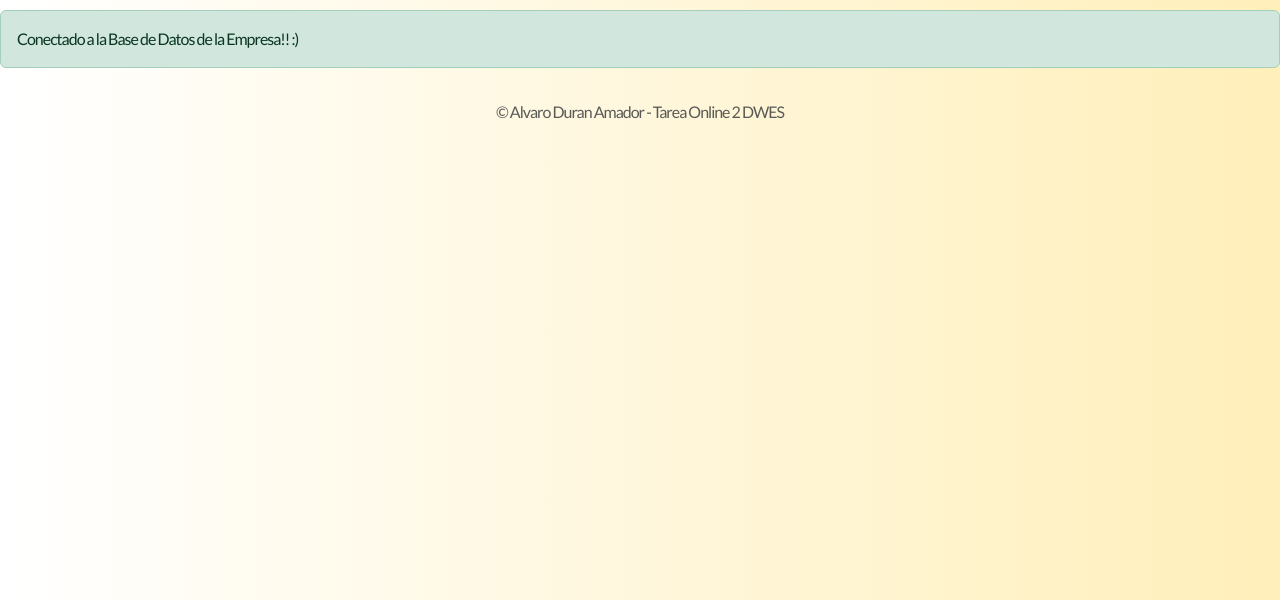
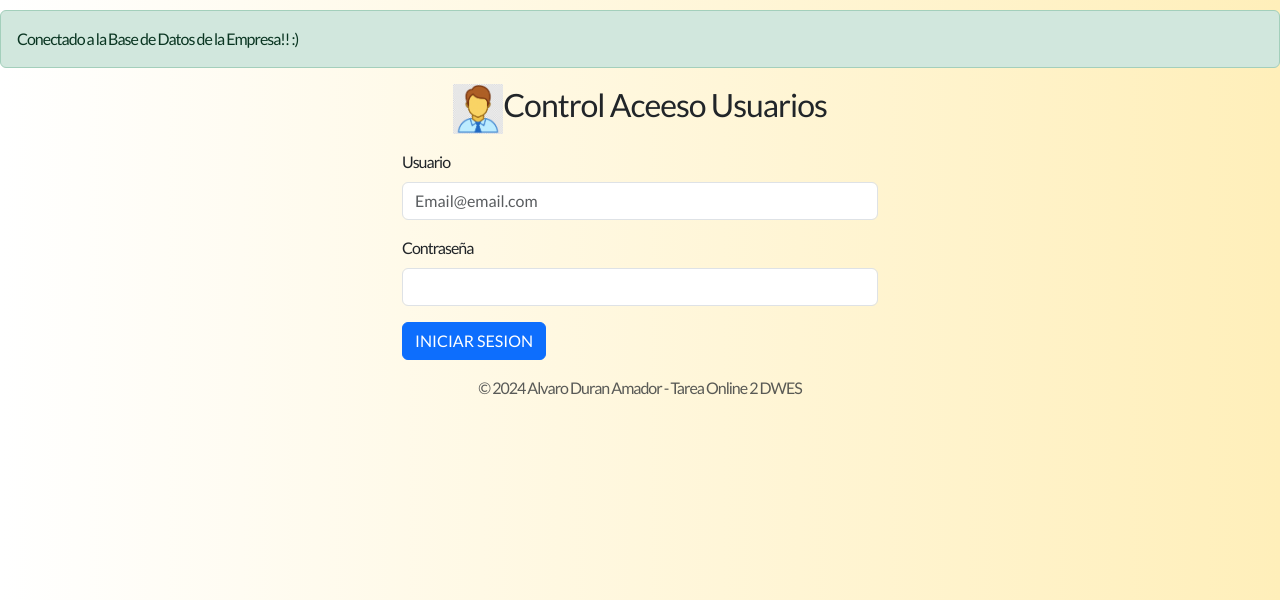
Before and after one commit to alvaroduro/Duran_Amador_Alvaro_DWES_T2_GIT, a PHP site: page / in a window 1280 px wide. Shown: the top 600 px of the page. Run offline with PHP 8.4, Linux system fonts and the light colour scheme.

Commit message:
ejercicio 2.2
Creación de sistema control admin y user.
- archivo admin.php
- archivo usuario.php
- identificación por rol (admin, user)

```diff
--- /dev/null
+++ b/admin.php
@@ -0,0 +1,3 @@
+<?php
+echo "Admin";
+?>
--- a/includes/footer.php
+++ b/includes/footer.php
@@ -1,4 +1,8 @@
 <!--Footer-->
+<!--Bootstrap para JS-->
+<script src="https://cdn.jsdelivr.net/npm/bootstrap@5.3.2/dist/js/bootstrap.bundle.min.js" integrity="sha384-C6RzsynM9kWDrMNeT87bh95OGNyZPhcTNXj1NW7RuBCsyN/o0jlpcV8Qyq46cDfL" crossorigin="anonymous"></script>
+<script src="https://cdn.jsdelivr.net/npm/@popperjs/core@2.11.8/dist/umd/popper.min.js" integrity="sha384-I7E8VVD/ismYTF4hNIPjVp/Zjvgyol6VFvRkX/vR+Vc4jQkC+hVqc2pM8ODewa9r" crossorigin="anonymous"></script>
+<script src="https://cdn.jsdelivr.net/npm/bootstrap@5.3.2/dist/js/bootstrap.min.js" integrity="sha384-BBtl+eGJRgqQAUMxJ7pMwbEyER4l1g+O15P+16Ep7Q9Q+zqX6gSbd85u4mG4QzX+" crossorigin="anonymous"></script>
 <div class="row">
       <footer class="my-3"> <!--Padding vertical arriba y abajo-->
         <p class="text-center text-muted">© <span id="currentYear"></span> Alvaro Duran Amador - Tarea Online 2 DWES</p>
--- a/includes/header.php
+++ b/includes/header.php
@@ -5,8 +5,6 @@
     <meta name="viewport" content="width=device-width, initial-scale=1.0">
     <!--BOOTSTRAP-->
     <link href="https://cdn.jsdelivr.net/npm/bootstrap@5.3.2/dist/css/bootstrap.min.css" rel="stylesheet" integrity="sha384-T3c6CoIi6uLrA9TneNEoa7RxnatzjcDSCmG1MXxSR1GAsXEV/Dwwykc2MPK8M2HN" crossorigin="anonymous">
-    <!--Bootstrap para JS-->
-    <script src="https://cdn.jsdelivr.net/npm/bootstrap@5.3.2/dist/js/bootstrap.bundle.min.js" integrity="sha384-C6RzsynM9kWDrMNeT87bh95OGNyZPhcTNXj1NW7RuBCsyN/o0jlpcV8Qyq46cDfL" crossorigin="anonymous"></script>
     <!--CSS Personalizado-->
     <link rel="stylesheet" href="css/misestilos.css" />
     <!-- Google Fonts -->
--- a/index.php
+++ b/index.php
@@ -3,7 +3,95 @@
 </head>
 <?php include 'config.php' ?>
 <body>
+<!--Comprobamos los datos-->
+<?php
+$msgresultado = ""; //Mensaje para el usuario
 
+//Utilizamos sesiones
+session_start();
+
+//Si se pulsa el boton INICIAR SESION
+if (isset($_POST['btningresar'])) {
+
+    //Comprobamos que no están vacías
+    if (isset($_POST['email']) && isset($_POST['password'])) {
+        //Almacenamos variables
+        $email = $_POST['email'];
+        $password = sha1($_POST['password']);
+
+        //Definimos la consulta
+        try {
+            $consulta = "SELECT * FROM usuarios WHERE email = :email AND password = :password ";
+
+            //Preparamos y Ejecutamos la consulta
+            $resultado = $conexion->prepare($consulta);
+            $resultado->execute(['email' => $email, 'password' => $password]);
+
+            //Guardamos el resultado
+            $fila = $resultado->fetch(PDO::FETCH_ASSOC);
+
+            //Vemos si la consulta se realizó correctamente y existe contenido en el array
+            if ($fila) {
+                $msgresultado = '<div class="alert alert-success">'."La consulta se realizó correctamente".'</div>';
+                //Validamos rol
+                $rol = $fila['idRol'];
+                $nick = $fila['nick'];
+                $_SESSION['rol'] = $rol; //Almacenamos el rol en una sesión
+
+                //Almacenamos nick usuario
+                $_SESSION['nick'] = $nick;
+                echo $_SESSION['nick']; //Mostramos el nick
+
+                //Comprobamos el rol
+                if (isset($_SESSION['rol'])) {
+
+                    switch ($_SESSION['rol']) {
+                        case 1:
+                            header('location: user.php'); //User
+                            break;
+                        case 2:
+                            header('location: admin.php'); //Admin
+                            break;
+                        default:}
+                }
+            } else {
+                //No existe el usuario
+                $msgresultado = '<div class="alert alert-danger">'."El usuario no se encuentra en la Base de Datos!!(".'</div>';
+                }
+
+        } catch (PDOException $ex) {
+            $msgresultado = '<div class="alert alert-danger">'."La consulta no pudo realizarse correctamente!!(".'</div>';
+            die();}
+    } //Fin comprobación usuario y password
+} //Fin botón ingresar
+
+?>
+
+    <!--Título-->
+    <div class="container centrar">
+        <div class="container text-center">
+            <p>
+            <h2><img class="alineadoTextoImagen" src="imagenes/iconoLogin.png" width="50px" />Control Aceeso Usuarios</h2>
+            </p>
+            <?php echo $msgresultado; ?>
+        </div>
+    </div>
+
+    <!--Formulario login de Bootstrap-->
+    <div class="container centrar">
+        <form action="" method="POST"><!--Enviamos los datos-->
+            <div class="mb-3">
+                <label for="exampleInputEmail1" class="form-label"> Usuario</label>
+                <input class="form-control" name="email" type="text" placeholder="Email@email.com" aria-label="default input example">
+                <div id="email1" class="form-text"></div>
+            </div>
+            <div class="mb-3">
+                <label for="exampleInputPassword1" class="form-label">Contraseña</label>
+                <input type="password" class="form-control" name="password">
+            </div>
+            <button name="btningresar" type="submit" class="btn btn-primary">INICIAR SESION</button>
+        </form>
+    </div>
 
 <?php require 'includes/footer.php'; ?>
 </body>
--- /dev/null
+++ b/js/main.js
@@ -0,0 +1,5 @@
+//Función para que nos muestre el año actual
+window.addEventListener("load",()=> {
+    let currentDate=new Date();
+    currentYear.innerText=currentDate.getFullYear();
+});
--- /dev/null
+++ b/usuario.php
@@ -0,0 +1,3 @@
+<?php
+echo "Usuario";
+?>
```
